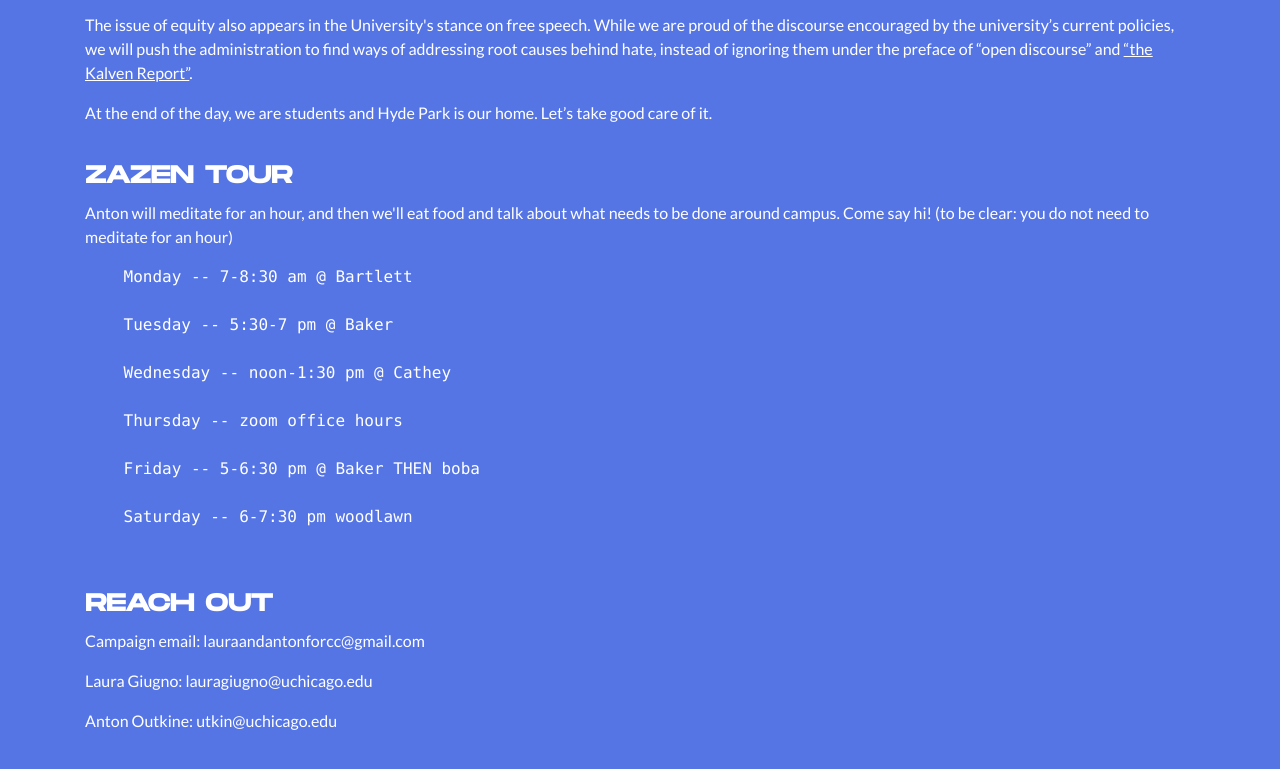
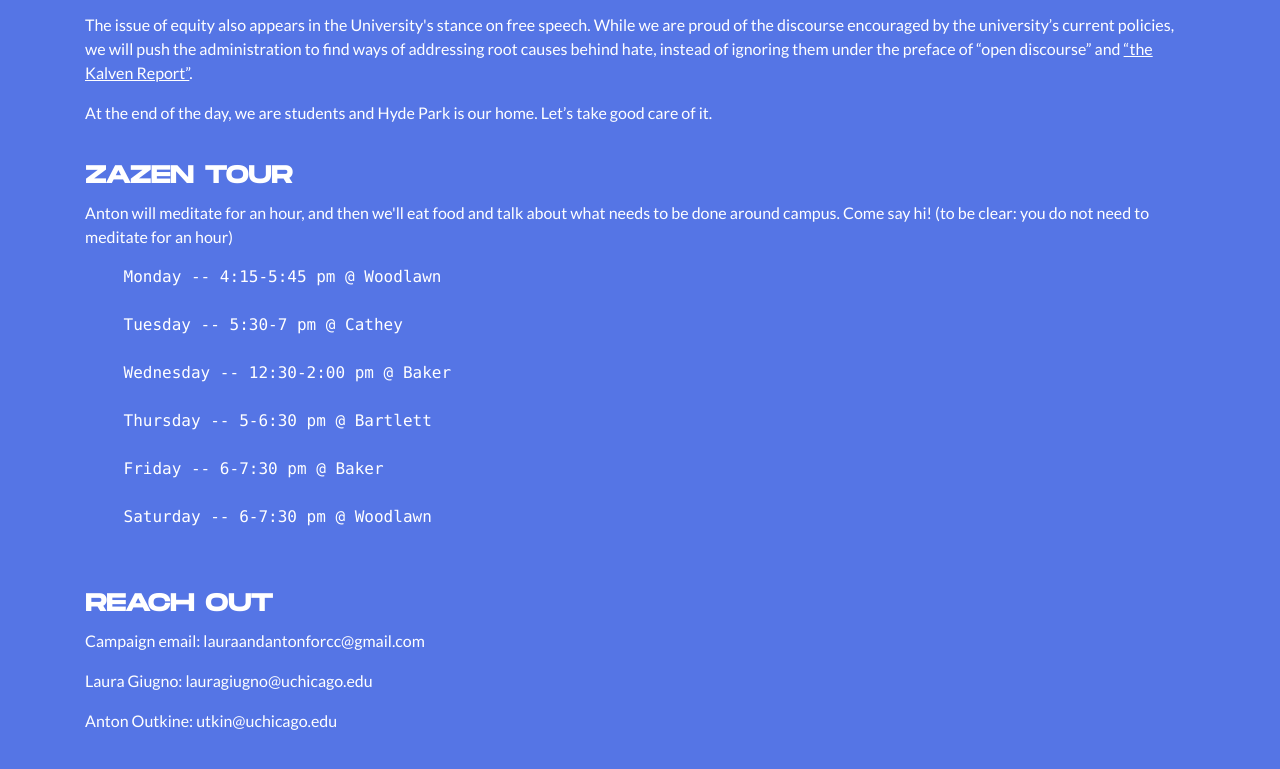
Before and after one commit to outkine/vote-grounded, a website built with Parcel: page index.html in a window 1280 px wide. Shown: the part 1698-2467 px from the top of the page. Built offline with nearby package versions, Linux system fonts and the light colour scheme.

Commit message:
Update zazen tour schedule

```diff
--- a/index.html
+++ b/index.html
@@ -56,17 +56,17 @@ At the end of the day, we are students and Hyde Park is our home. Let’s take g
         <h2>ZAZEN TOUR</h2>
         <p>Anton will meditate for an hour, and then we'll eat food and talk about what needs to be done around campus. Come say hi! (to be clear: you do not need to meditate for an hour)</p>
         <pre>
-    Monday -- 7-8:30 am @ Bartlett
+    Monday -- 4:15-5:45 pm @ Woodlawn
 
-    Tuesday -- 5:30-7 pm @ Baker
+    Tuesday -- 5:30-7 pm @ Cathey
 
-    Wednesday -- noon-1:30 pm @ Cathey
+    Wednesday -- 12:30-2:00 pm @ Baker
 
-    Thursday -- zoom office hours
+    Thursday -- 5-6:30 pm @ Bartlett
 
-    Friday -- 5-6:30 pm @ Baker THEN boba
+    Friday -- 6-7:30 pm @ Baker
 
-    Saturday -- 6-7:30 pm woodlawn
+    Saturday -- 6-7:30 pm @ Woodlawn
         </pre>
 
         <h2>REACH OUT</h2>
```
